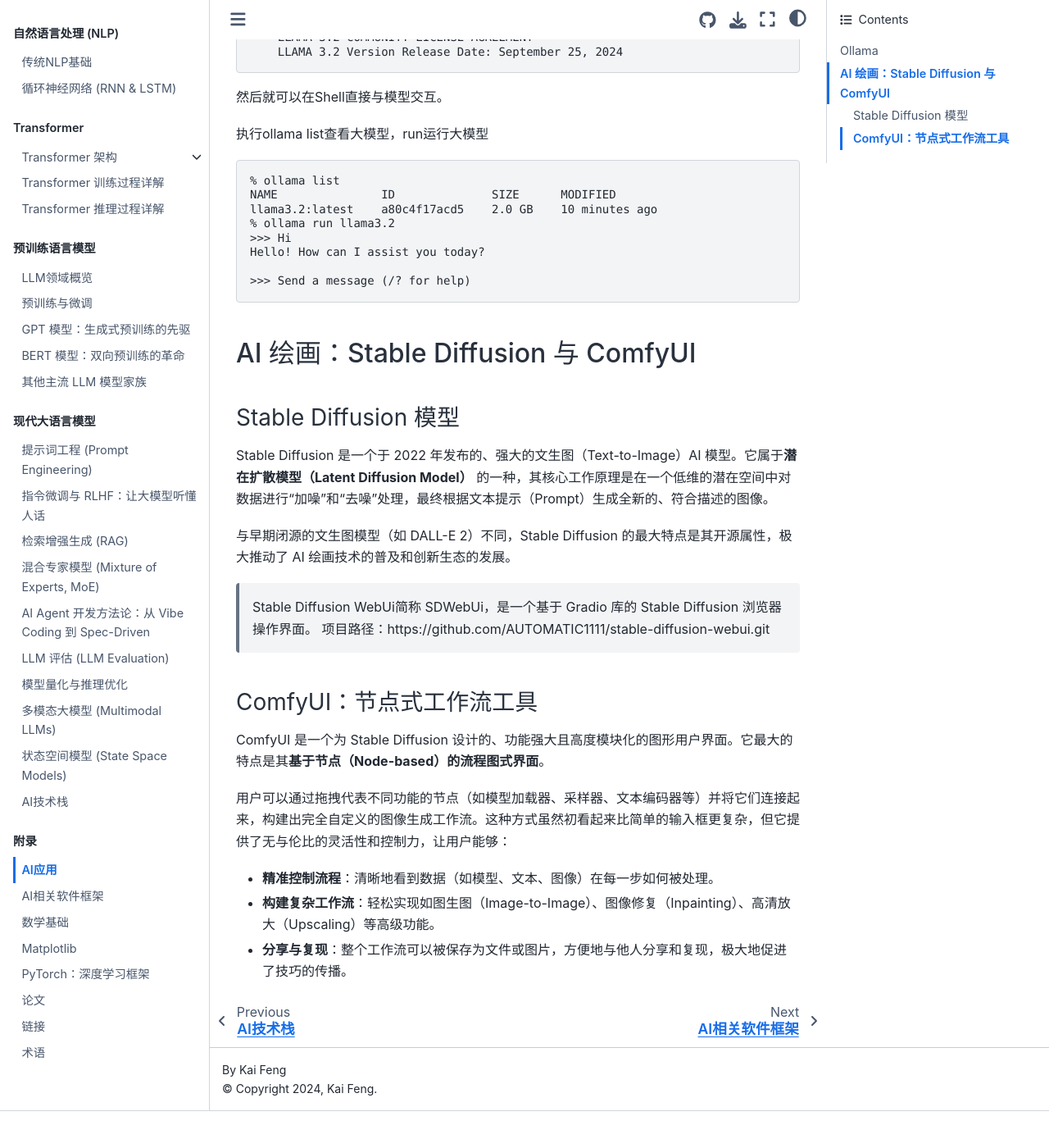
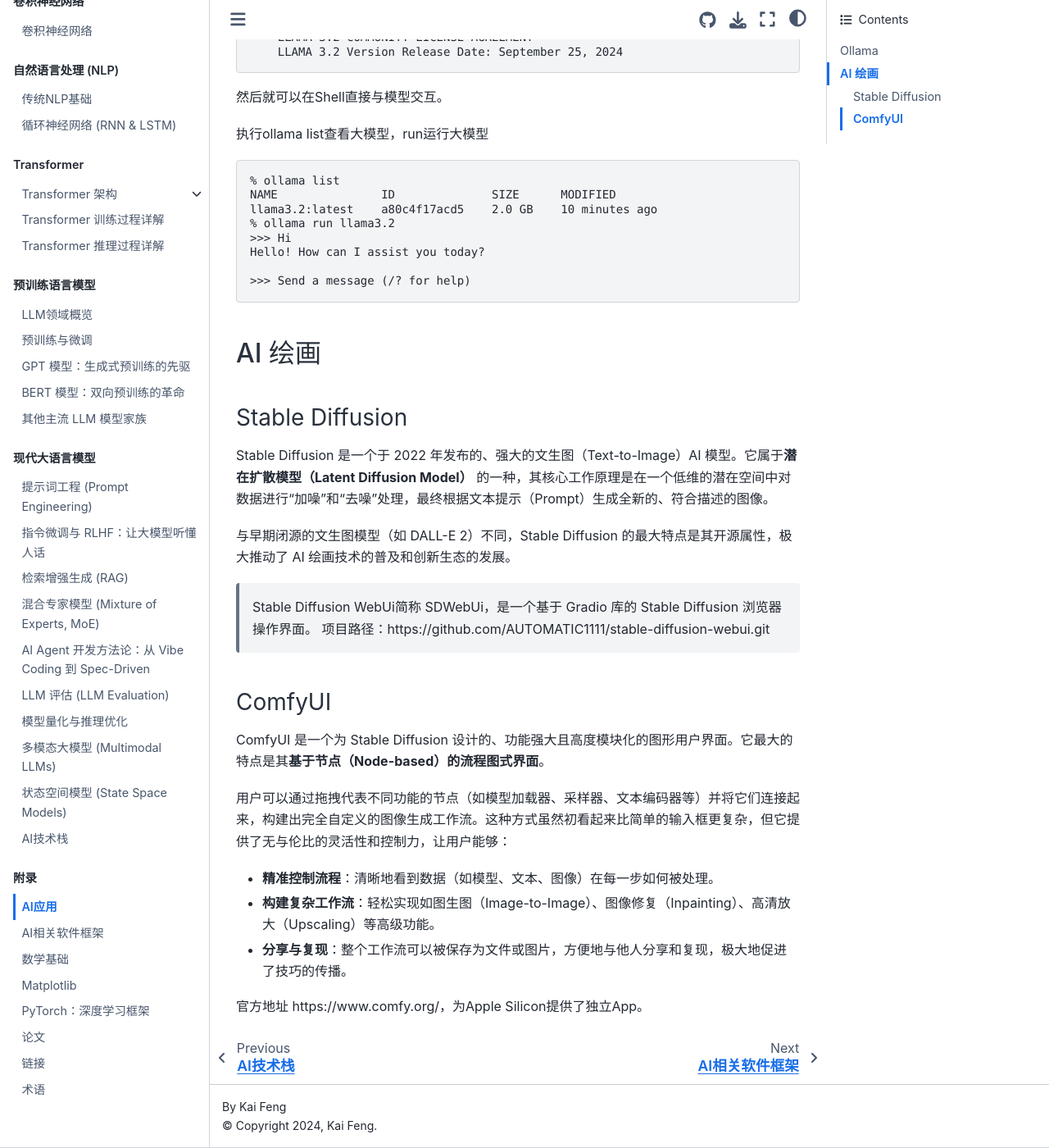
Before and after one commit to kaifeng/llm-learn, a Sphinx documentation site: the page built from source/appendix/app.md, in a window 1280 px wide and 1400 px high, scrolled down 742 px. Shown: the whole window at 82% size. Built offline with Sphinx 7.4.7 and the Sphinx Book theme 1.1.4, drawn with Linux system fonts in a browser that asks for light colours; before the commit the page ends 2097 px from its top, so only the background shows below that.

Commit message:
Add comfyui website

````diff
--- a/source/appendix/app.md
+++ b/source/appendix/app.md
@@ -46,9 +46,9 @@
 >>> Send a message (/? for help)
 ```
 
-## AI 绘画：Stable Diffusion 与 ComfyUI
+## AI 绘画
 
-### Stable Diffusion 模型
+### Stable Diffusion
 
 Stable Diffusion 是一个于 2022 年发布的、强大的文生图（Text-to-Image）AI 模型。它属于**潜在扩散模型（Latent Diffusion Model）** 的一种，其核心工作原理是在一个低维的潜在空间中对数据进行“加噪”和“去噪”处理，最终根据文本提示（Prompt）生成全新的、符合描述的图像。
 
@@ -58,7 +58,7 @@
 > 项目路径：https://github.com/AUTOMATIC1111/stable-diffusion-webui.git
 
 
-### ComfyUI：节点式工作流工具
+### ComfyUI
 
 ComfyUI 是一个为 Stable Diffusion 设计的、功能强大且高度模块化的图形用户界面。它最大的特点是其**基于节点（Node-based）的流程图式界面**。
 
@@ -67,3 +67,5 @@
 - **精准控制流程**：清晰地看到数据（如模型、文本、图像）在每一步如何被处理。
 - **构建复杂工作流**：轻松实现如图生图（Image-to-Image）、图像修复（Inpainting）、高清放大（Upscaling）等高级功能。
 - **分享与复现**：整个工作流可以被保存为文件或图片，方便地与他人分享和复现，极大地促进了技巧的传播。
+
+官方地址 https://www.comfy.org/，为Apple Silicon提供了独立App。
````
